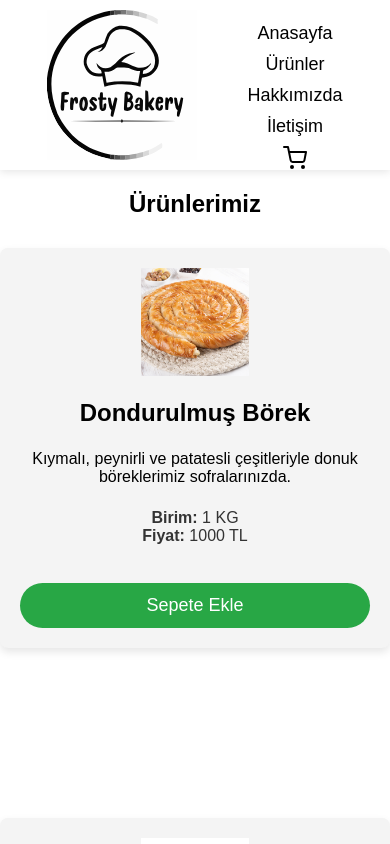
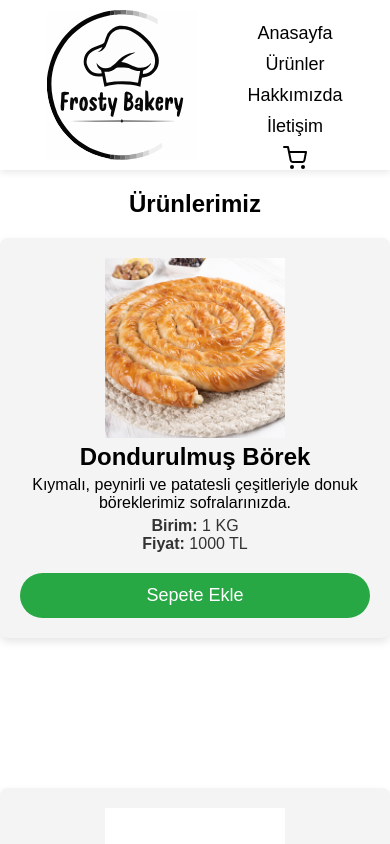
Before and after one commit to okangrcn/frostybakery, a React (Create React App) app: page /frostybakery/urunler in a window 390 px wide. Shown: the top 844 px of the page. Built offline with nearby package versions, Linux system fonts and the light colour scheme.

Commit message:
ürünler mobil uyumlu hale getirildi

```diff
--- a/src/Urunler.css
+++ b/src/Urunler.css
@@ -144,26 +144,25 @@
 @media (max-width: 400px){
   .urunler-ana{
     padding: 0px;
-    gap:10px;
+    gap: 0px; /* boşluğu kaldırdık */
+  }
+  .urunler-container{
+    flex-direction: row;
+    gap: 0px;
   }
   .urun-kart {
     width: 100%;
     height: 30%;
+    margin: 0; /* varsa boşluğu sıfırla */
   }
-  .urun-kart h2 {
-    margin-top: 0px;
-  }
-  .urun-kart p {
-    margin-top: 0px;
-  }
-  .urun-kart .kilo-ve-ucret p{
-    margin-top: 0px;
-  }
+  .urun-kart h2,
+  .urun-kart p,
+  .urun-kart .kilo-ve-ucret p,
   .button {
     margin-top: 0px;
   }
   .urun-kart img {
     width: 100%;
-    height: 30%;
+    height: 50%;
   }
 }
```
